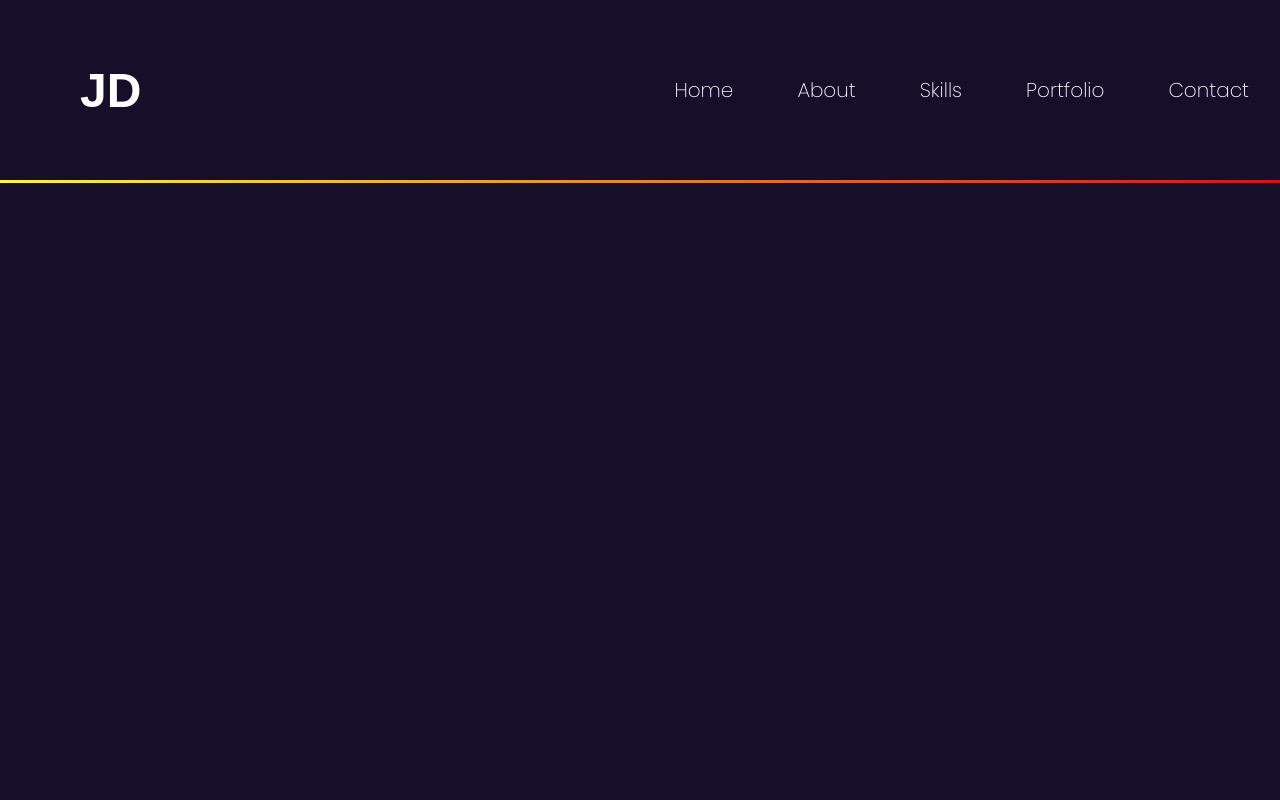
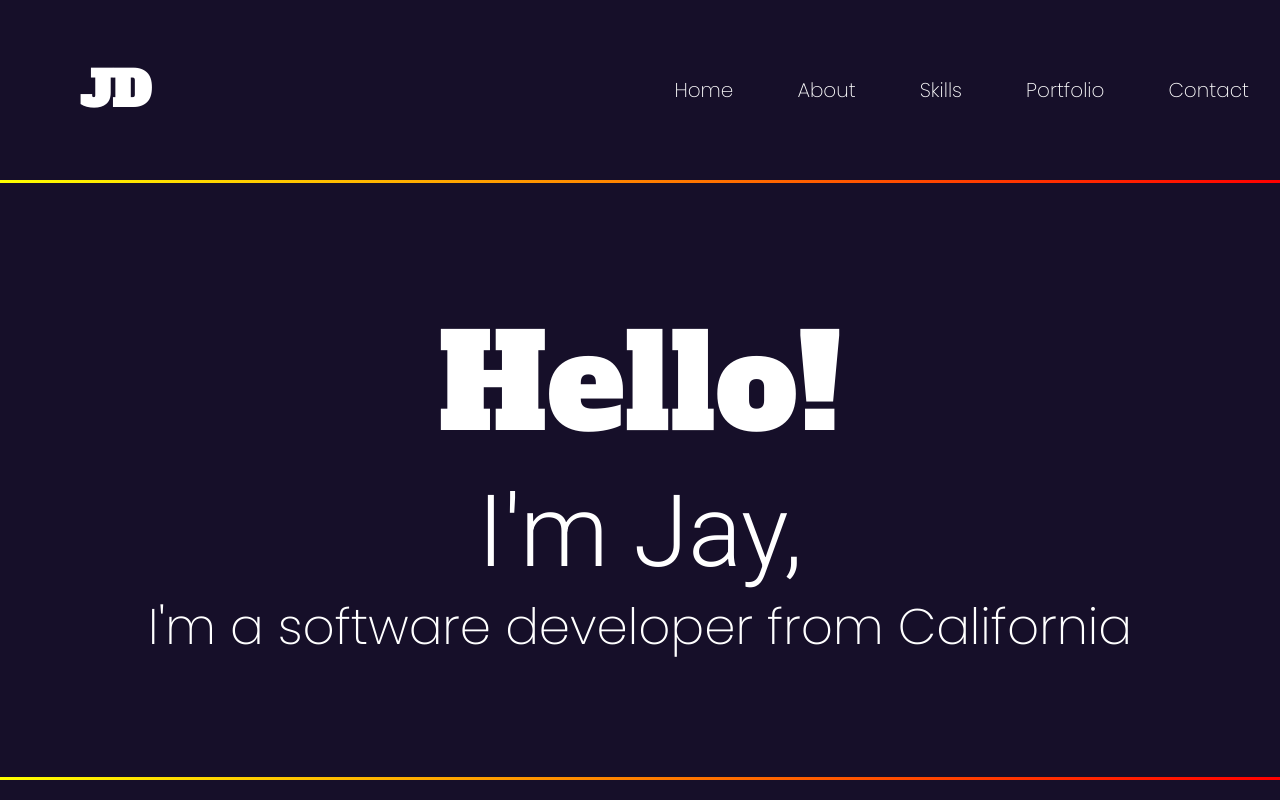
Before and after one commit to JayDampitan/portfolio, a React (Create React App) app: page / in a window 1280 px wide. Built offline with nearby package versions, Linux system fonts and the light colour scheme.

Commit message:
jd(feat): added header component with all the headings and animations

```diff
--- a/public/index.html
+++ b/public/index.html
@@ -28,7 +28,8 @@
     <!-- Font Links -->
     <link rel="preconnect" href="https://fonts.googleapis.com">
     <link rel="preconnect" href="https://fonts.gstatic.com" crossorigin>
-    <link href="https://fonts.googleapis.com/css2?family=Poppins:wght@100;200&family=Roboto:wght@300&display=swap" rel="stylesheet">
+    <link href="https://fonts.googleapis.com/css2?family=Alfa+Slab+One&family=Poppins:wght@100;200&family=Roboto:wght@300&display=swap" rel="stylesheet">
+
     <title>Jay Dampitan</title>
   </head>
   <body>
--- a/src/App.js
+++ b/src/App.js
@@ -2,13 +2,16 @@ import Navbar from "./components/Navbar";
 import styled from "styled-components";
 import GlobalStyle from "./globalStyles";
 import GradientLine from "./components/GradientLine";
+import Header from "./components/Header";
 
 function App() {
   return (
     <div className="App">
       <GlobalStyle/>
         <Navbar />
-        <GradientLine/>
+      <GradientLine/>
+        <Header/>
+      <GradientLine/>
     </div>
   );
 }
--- /dev/null
+++ b/src/components/Header.js
@@ -0,0 +1,109 @@
+import React from "react";
+import styled from "styled-components";
+import { motion } from "framer-motion";
+
+// ----------------------------Header Styled Components
+
+const HeaderContainer = styled.div`
+  display: flex;
+  justify-content: center;
+  align-items: center;
+  flex-direction: column;
+  color: #fff;
+  padding: 7rem 0;
+`;
+
+const FirstHeader = styled.div`
+  font-size: 130px;
+  font-family: "Alfa Slab One", sans-serif;
+`;
+
+const SecondHeader = styled.div`
+  font-size: 100px;
+  font-family: "Roboto", sans-serif;
+`;
+
+const ThirdHeader = styled.div`
+  font-size: 50px;
+  font-family: "Poppins", sans-serif;
+`;
+
+// ----------------------------Header Motion Variants
+const firstVariant = {
+  hidden: {
+    x: "-200vw",
+  },
+  visible: {
+    x: 0,
+    transition: {
+      duration: 3,
+      type: "spring",
+      mass: 0.4,
+      damping: 8,
+    },
+  },
+};
+
+const secondVariant = {
+    hidden: {
+      x: "-200vw",
+    },
+    visible: {
+      x: 0,
+      transition: {
+        duration: 4,
+        type: "spring",
+        mass: 0.5,
+        ease: 'easeIn'
+      },
+    },
+  };
+
+  const thirdVariant = {
+    hidden: {
+      x: "-200vw",
+    },
+    visible: {
+      x: 0,
+      transition: {
+        duration: 6,
+        type: "spring",
+        mass: 0.6,
+        ease: 'easeIn'
+      },
+    },
+  };
+
+const Header = () => {
+  return (
+    <>
+      <HeaderContainer>
+        <FirstHeader
+          as={motion.div}
+          variants={firstVariant}
+          initial="hidden"
+          animate="visible"
+        >
+          Hello!
+        </FirstHeader>
+        <SecondHeader
+          as={motion.div}
+          variants={secondVariant}
+          initial="hidden"
+          animate="visible"
+        >
+          I'm Jay,
+        </SecondHeader>
+        <ThirdHeader as={motion.div}
+          variants={thirdVariant}
+          initial='hidden'
+          animate='visible'
+        >
+          I'm a software developer from California
+        </ThirdHeader>
+      </HeaderContainer>
+    </>
+  );
+};
+
+export default Header;
--- a/src/components/Navbar.js
+++ b/src/components/Navbar.js
@@ -17,6 +17,7 @@ const Logo = styled.a`
   text-decoration: none;
   font-weight: 800;
   font-size: 3rem;
+  font-family: 'Alfa Slab One', sans-serif;
 `;
 
 const NavLinksContainer = styled.div`
```
